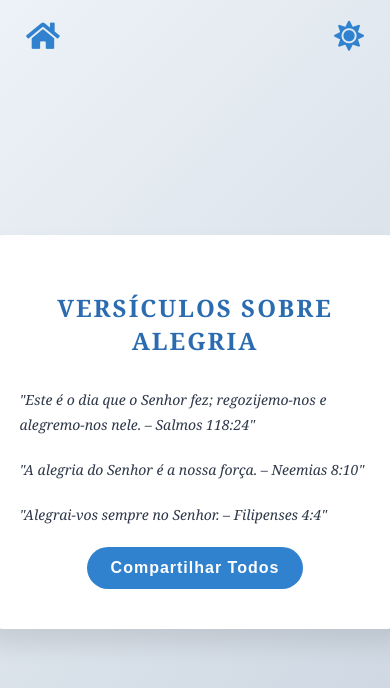
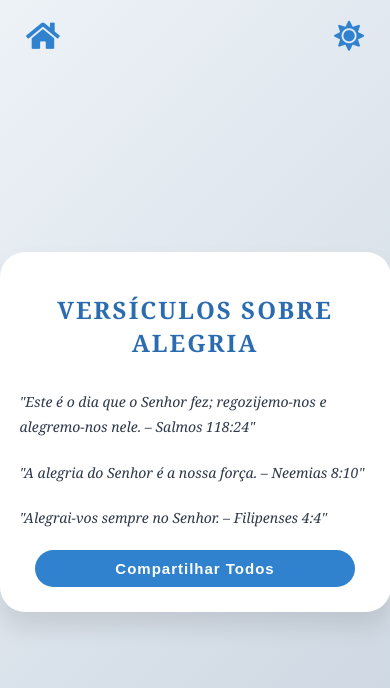
Before and after one commit to PauloStoroli/VersDoDia, a plain HTML site: page alegria.html in a window 390 px wide. Shown: the top 688 px of the page. Drawn offline with Linux system fonts and the light colour scheme.

Commit message:
response

```diff
--- a/alegria.html
+++ b/alegria.html
@@ -148,15 +148,43 @@
       transform: scale(1.05);
     }
 
+     /* Responsividade */
     @media (max-width: 768px) {
-      h1 {
-        font-size: 28px;
-      }
+  h1 {
+    font-size: 24px;
+    margin-bottom: 15px;
+  }
 
-      .verse-item {
-        font-size: 16px;
-      }
-    }
+  .container {
+    padding: 25px 20px;
+  }
+
+  .buttons {
+    flex-direction: column;
+    gap: 12px;
+  }
+
+  .buttons button {
+    font-size: 15px;
+    padding: 10px 18px;
+    width: 100%;
+    max-width: 320px;
+    margin: 0 auto;
+  }
+
+  .verse {
+    font-size: 18px;
+    padding: 0 10px;
+    text-align: center;
+    width: 90%;
+  }
+
+  .illustration-container {
+    height: 200px;
+  }
+}
+
+
 
     @media (max-width: 480px) {
       h1 {
```
Also changed, not shown: amor.html (+33 -7 lines), esperanca.html (+33 -7 lines), medo.html (+33 -7 lines).
